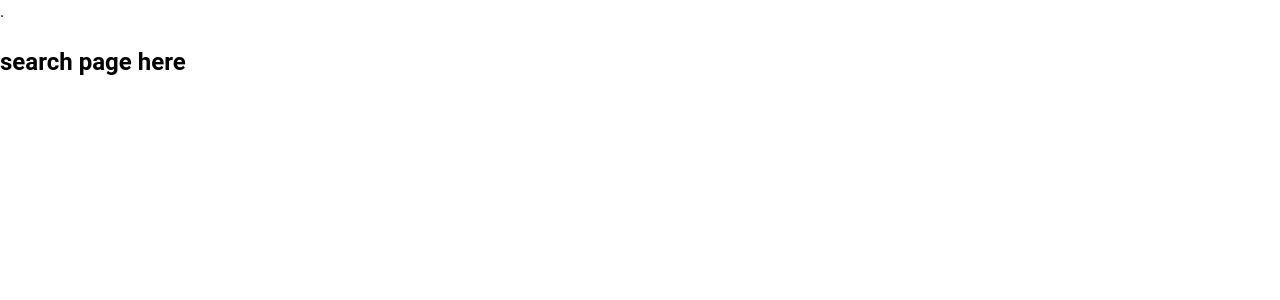
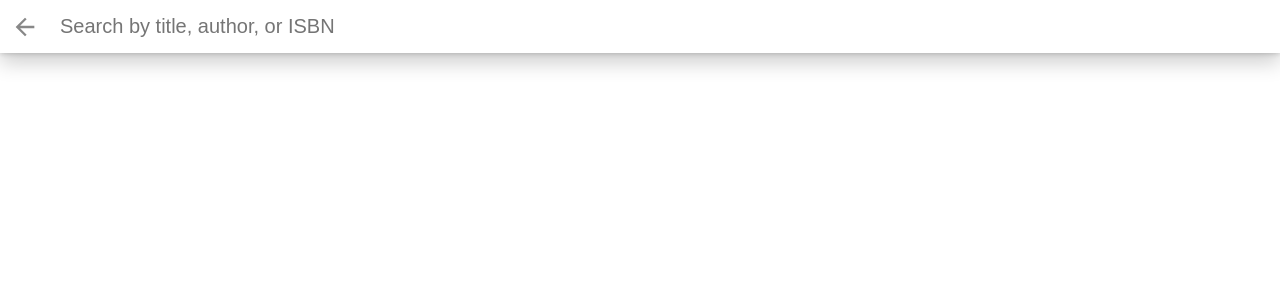
Before and after one commit to mohammed101/my-reads-book-app, a React (Create React App) app: page /search in a window 1280 px wide. Shown: the top 300 px of the page. Built offline with nearby package versions, Linux system fonts and the light colour scheme; no server answers.

Commit message:
addingSearch-addingRoutingControls

```diff
--- a/src/App.js
+++ b/src/App.js
@@ -51,11 +51,11 @@ import './App.css';
                 }
              },[bookShelfedUpdated])
 
-        const updateBookShelfStatus = (book,updatedStatusOfBook) => {
+        const updateBookShelfStatus = (book,changeBookShelf) => {
 
           const booknow = {
             ...book,
-            shelf:updateBookShelfStatus
+            shelf:changeBookShelf
           }
           setBookShelfedUpdated(booknow);
           const newAllBooks = allBooks.filter(book => book.id != booknow.id);
--- a/src/components/Book.js
+++ b/src/components/Book.js
@@ -1,23 +1,8 @@
 import React from 'react';
 import { BookShelfChanger } from './BookShelfChanger';
-export const Book = ({ book }) => {
+export const Book = ({ book ,updateBookShelfStatus}) => {
   return (
     <li>
-      {/* <div className="book">
-        <div className="book-top">
-          <div
-            className="book-cover"
-            style={{
-              width: 128,
-              height: 193,
-              backgroundImage:
-                'url("http://books.google.com/books/content?id=PGR2AwAAQBAJ&printsec=frontcover&img=1&zoom=1&imgtk=AFLRE73-GnPVEyb7MOCxDzOYF1PTQRuf6nCss9LMNOSWBpxBrz8Pm2_mFtWMMg_Y1dx92HT7cUoQBeSWjs3oEztBVhUeDFQX6-tWlWz1-feexS0mlJPjotcwFqAg6hBYDXuK_bkyHD-y&source=gbs_api")',
-            }}
-          />
-        </div>
-        <div className="book-title">To Kill a Mockingbird</div>
-        <div className="book-authors">Harper Lee</div>
-      </div> */}
       <div className="book">
         <div className="book-top">
          <div className='book-cover'
@@ -27,7 +12,10 @@ export const Book = ({ book }) => {
             backgroundImage:`url(${book?.imageLinks?.thumbnail})`
          }}
          />
-         <BookShelfChanger/>
+         {/* <BookShelfChanger
+         book={book}
+         updateBookShelfStatus ={updateBookShelfStatus}
+         /> */}
         </div>
         <div className="book-title">{book.title}</div>
         <div className="book-title">{book.authors}</div>
--- a/src/components/BookList.js
+++ b/src/components/BookList.js
@@ -1,5 +1,6 @@
 import React from 'react';
 import { BookShelf } from './BookShelf';
+import {Link} from 'react-router-dom';
 
 const bookShelfsTypes = ['currentlyReading','wantToRead','read'];
 // const bookShelfsTypes = [
@@ -7,7 +8,7 @@ const bookShelfsTypes = ['currentlyReading','wantToRead','read'];
 //   { key: 'wantToRead', name: 'Want to Read' },
 //   { key: 'read', name: 'Have Read' },
 // ];
-export const BookList = ({allBooks}) => {
+export const BookList = ({allBooks,updateBookShelfStatus}) => {
   return (
     <div className='list-books'>
       <div className='list-books-title'>
@@ -21,8 +22,14 @@ export const BookList = ({allBooks}) => {
          key={shelf}
           shelfTitle ={shelf}
           allBooks = {allBooks}
+          updateBookShelfStatus ={updateBookShelfStatus}
         />
         ))}
+          <div className="open-search">
+            <Link to="/search">
+              Add New Book
+           </Link>
+          </div>
     </div>
     </div>
     </div>
--- a/src/components/BookSearch.js
+++ b/src/components/BookSearch.js
@@ -1,8 +1,32 @@
-import React from 'react';
+import React, { useState } from 'react';
+import {Link} from 'react-router-dom';
 export const BookSearch = () => {
+
+
+  // to test state on input of search control
+  // const [searchValueFromInput , setSearchValueFromInput] = useState('')
+  const onChangeSearchInputHandler = (searchValue)=>
+  {
+    //setSearchValueFromInput(searchValue)
+  }
   return (
-    <div className='BookSearch'>
-.      <h2>search page here </h2>
-    </div>
+<div className="search-books">
+<div className="search-books-bar">
+  <Link to="/" className="close-search">
+  Close Search
+  </Link>
+  <div className="search-books-input-wrapper">
+    <input
+      type="text"
+      placeholder="Search by title, author, or ISBN"
+      onChange={ e => onChangeSearchInputHandler(e.target.value)}
+    />
+  </div>
+  {/* <h1> {searchValueFromInput}</h1> */}
+</div>
+<div className="search-books-results">
+  <ol className="books-grid"></ol>
+</div>
+</div>
   );
 }
--- a/src/components/BookShelf.js
+++ b/src/components/BookShelf.js
@@ -1,6 +1,6 @@
 import React from 'react';
 import { Book } from './Book';
-export const BookShelf = ({key,shelfTitle,allBooks}) => {
+export const BookShelf = ({key,shelfTitle,allBooks,updateBookShelfStatus}) => {
     return (
       <div id={key} className="bookshelf">
       <h2 className="bookshelf-title ">{shelfTitle}</h2>
@@ -14,6 +14,7 @@ export const BookShelf = ({key,shelfTitle,allBooks}) => {
               <Book
                key={book.id}
                book ={book}
+               updateBookShelfStatus ={updateBookShelfStatus}
                />
               ))};
         </ol>
--- a/src/components/BookShelfChanger.js
+++ b/src/components/BookShelfChanger.js
@@ -2,14 +2,14 @@ import React from 'react';
 import { Book } from './Book';
 import {useState,useEffect} from 'react';
 
-export const BookShelfChanger = ({ book ,updateBookShelfStatus}) => {
+export const BookShelfChanger = ({ book,updateBookShelfStatus }) => {
 
   const [changeBookShelf, setChangeBookShelf] = useState('');
 
   useEffect( () => {
      // eslint-disable-next-line eqeqeq
      if(changeBookShelf != '');
-     setChangeBookShelf(book,changeBookShelf)
+     updateBookShelfStatus(book,changeBookShelf)
   },[changeBookShelf])
 
   const onSelectShlefChangeHandler = (updatedStatusOfBook) => {
```
